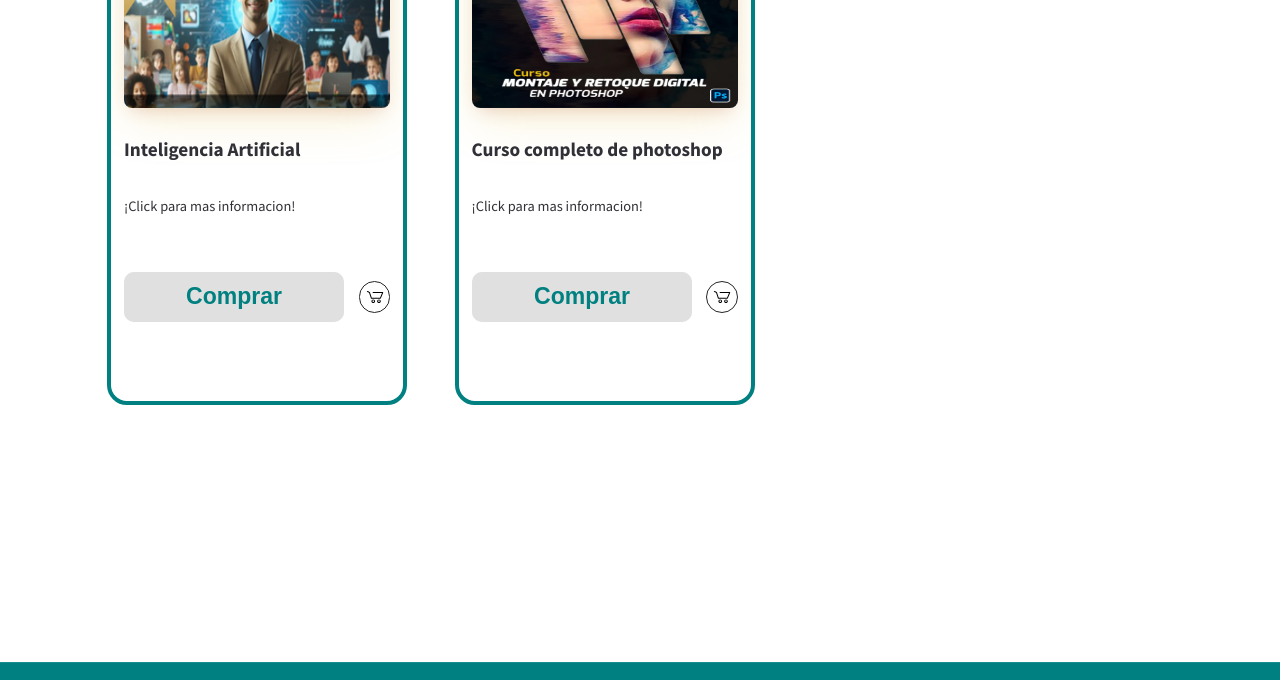
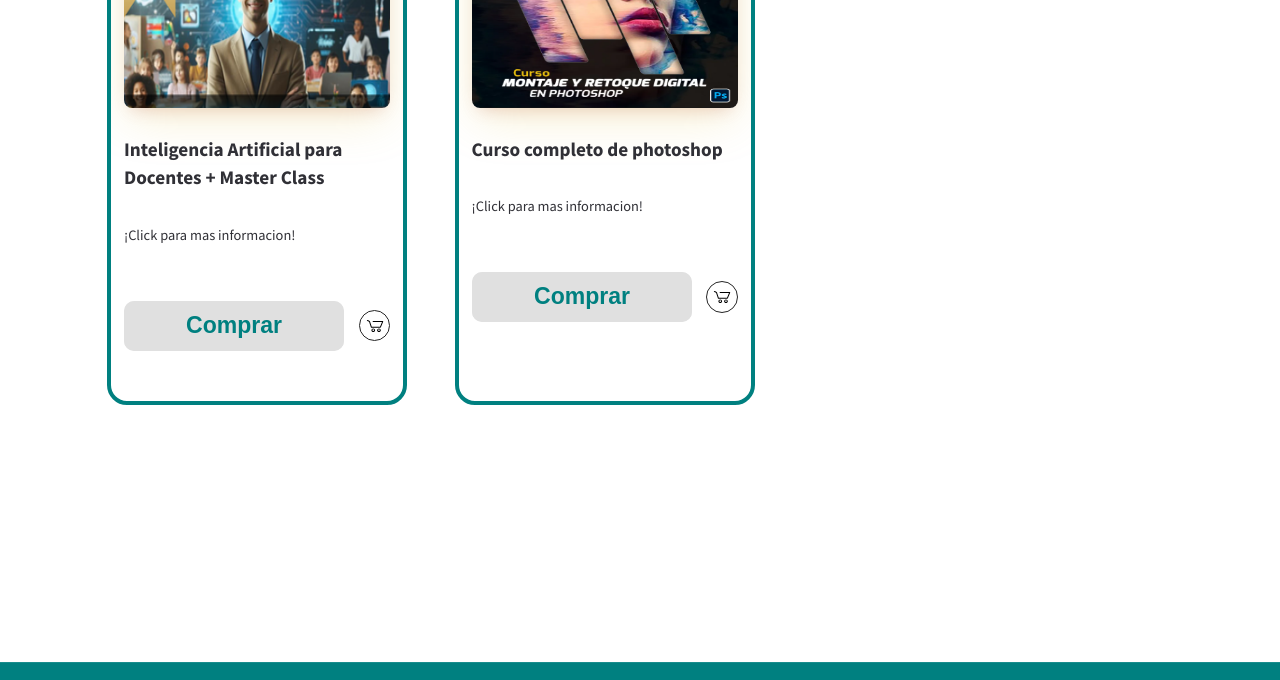
Before and after one commit to DigitalDreamsTechnology/web, a plain HTML site: page news.html in a window 1280 px wide. Shown: the part 1280-1960 px from the top of the page. Drawn offline with Linux system fonts and the light colour scheme.

Commit message:
Update news.html

```diff
--- a/news.html
+++ b/news.html
@@ -212,7 +212,7 @@
 								<a target="_blank" href="https://go.hotmart.com/H91188387N"><img class="imagenes" src="assets/img/inteligenciaartificialimagen.png" alt=""></a>
 							</div>
 							<div class="card-info">
-							  <p class="text-title">Inteligencia Artificial </p>
+							  <p class="text-title">Inteligencia Artificial para Docentes + Master Class </p>
 							  <p class="text-body">¡Click para mas informacion!</p>
 							</div>
 							<div class="card-footer">
```
